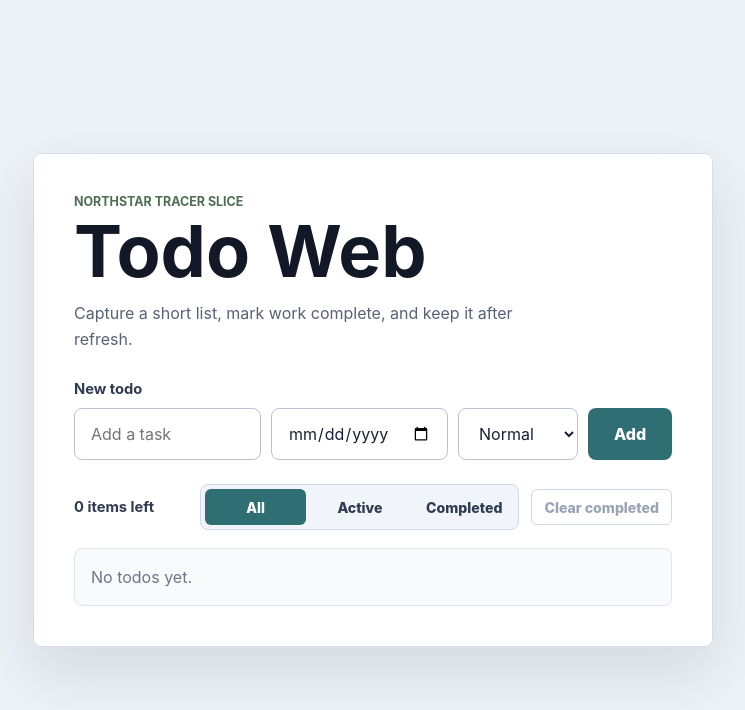
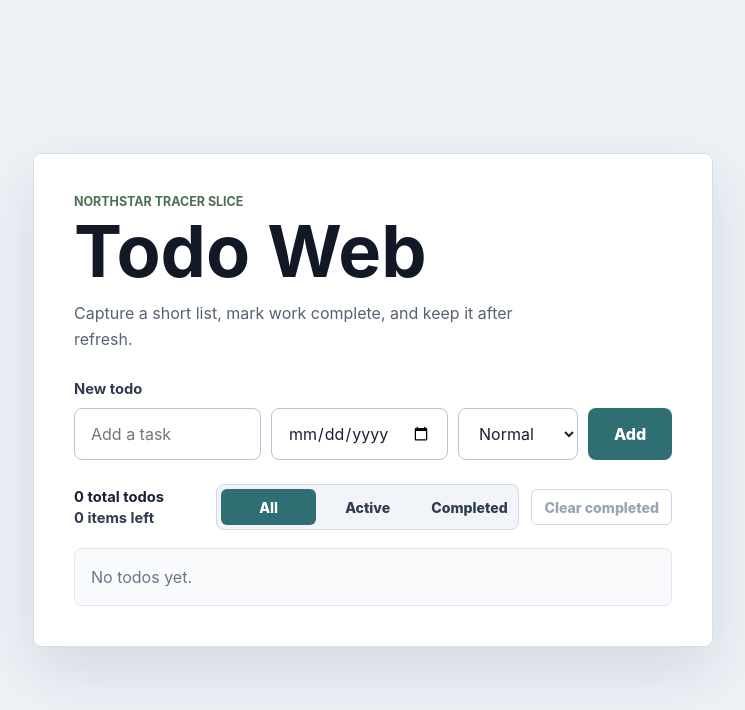
Before and after one commit to paulpai0412/northstar-todo-web, a React (Vite) app: page / in a window 1280 px wide. Shown: the top 710 px of the page, without its empty margins (267-1012 px from the left). Built offline with nearby package versions, Linux system fonts and the light colour scheme.

Commit message:
Add total todo count summary

```diff
--- a/src/main.tsx
+++ b/src/main.tsx
@@ -4,6 +4,7 @@ import {
   addTodo,
   clearCompletedTodos,
   countActiveTodos,
+  countTotalTodos,
   filterTodos,
   isTodoOverdue,
   normalizeTodos,
@@ -39,6 +40,7 @@ function App() {
   const [filter, setFilter] = useState<TodoFilter>("all");
 
   const activeCount = countActiveTodos(todos);
+  const totalCount = countTotalTodos(todos);
   const visibleTodos = filterTodos(todos, filter);
   const completedCount = todos.length - activeCount;
 
@@ -103,9 +105,14 @@ function App() {
         </form>
 
         <div className="todo-toolbar" aria-label="Todo controls">
-          <p className="active-count" aria-live="polite">
-            {activeCount} {activeCount === 1 ? "item" : "items"} left
-          </p>
+          <div className="todo-counts" aria-live="polite">
+            <p className="total-count">
+              {totalCount} total {totalCount === 1 ? "todo" : "todos"}
+            </p>
+            <p className="active-count">
+              {activeCount} {activeCount === 1 ? "item" : "items"} left
+            </p>
+          </div>
 
           <div className="filter-group" aria-label="Filter todos">
             {FILTER_OPTIONS.map((option) => (
--- a/src/styles.css
+++ b/src/styles.css
@@ -120,17 +120,27 @@ h1 {
 
 .todo-toolbar {
   display: grid;
-  grid-template-columns: minmax(110px, 1fr) auto auto;
+  grid-template-columns: minmax(130px, 1fr) auto auto;
   gap: 12px;
   align-items: center;
   margin-bottom: 18px;
 }
 
+.todo-counts {
+  display: grid;
+  gap: 3px;
+}
+
+.total-count,
 .active-count {
   margin: 0;
   color: #303b50;
   font-size: 0.92rem;
   font-weight: 700;
+}
+
+.total-count {
+  color: #182033;
 }
 
 .filter-group {
--- a/src/todos.ts
+++ b/src/todos.ts
@@ -76,6 +76,10 @@ export function countActiveTodos(todos: Todo[]): number {
   return todos.filter((todo) => !todo.completed).length;
 }
 
+export function countTotalTodos(todos: Todo[]): number {
+  return todos.length;
+}
+
 export function clearCompletedTodos(todos: Todo[]): Todo[] {
   return todos.filter((todo) => !todo.completed);
 }
```
Also changed, not shown: 2 other files (tests, documents, lock files or other folders).
